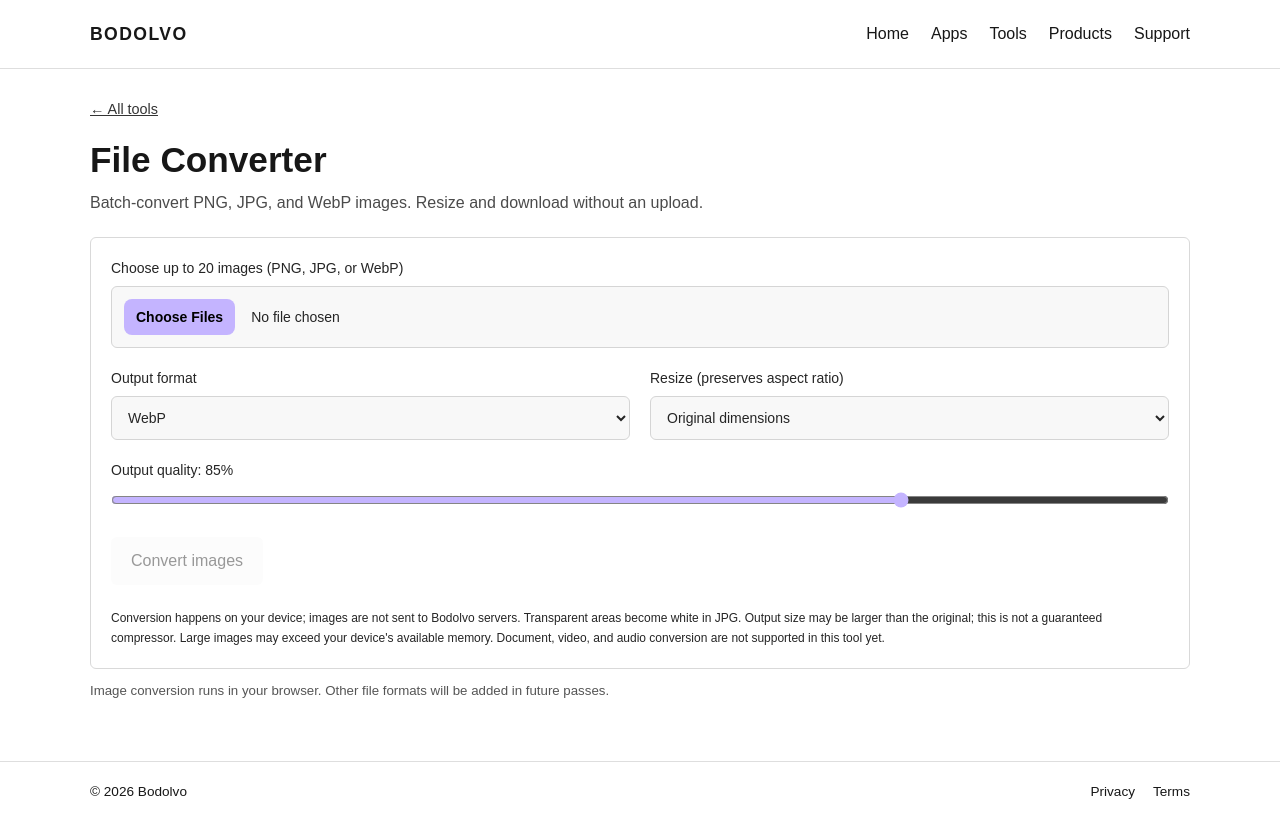
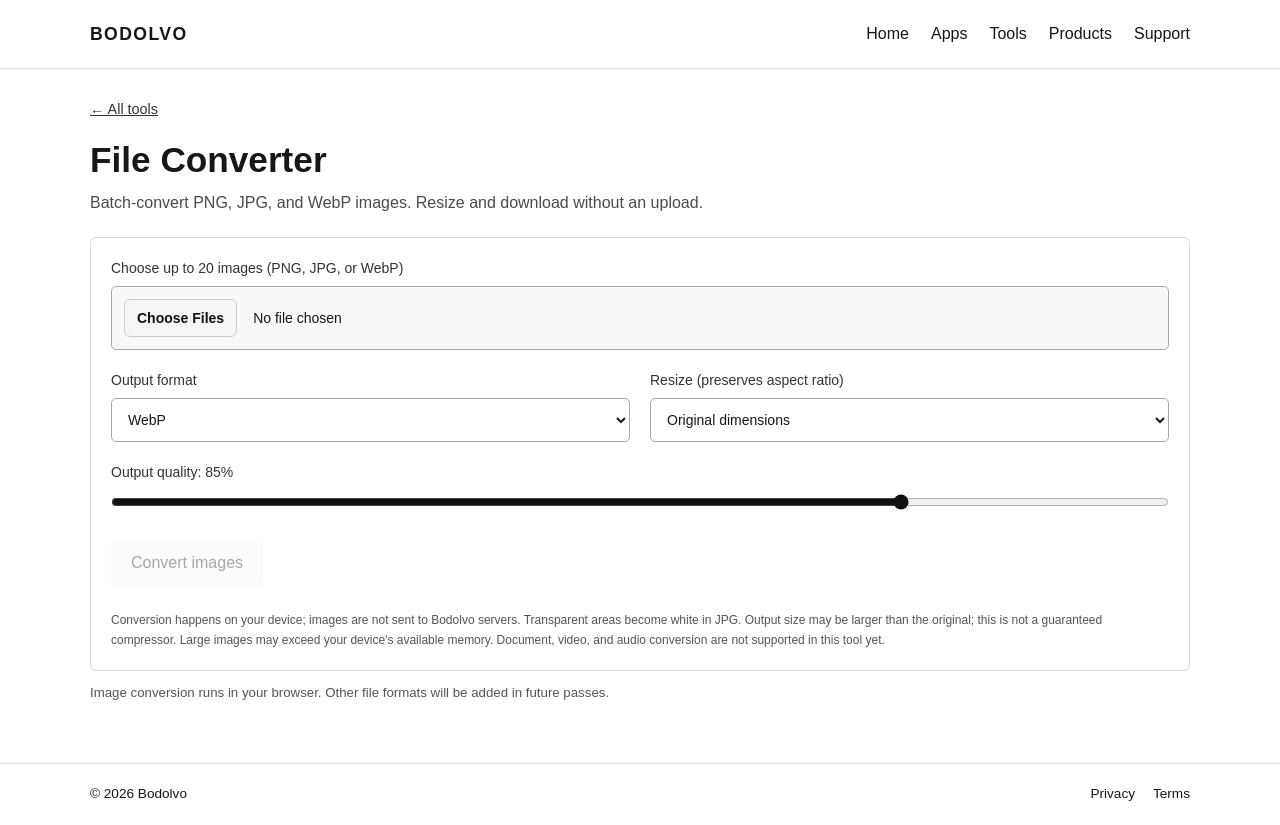
Before and after one commit to VVQU00/bodolvo-web, a Next.js app: page /apps/file-converter in a window 1280 px wide. Built offline with nearby package versions, Linux system fonts and the light colour scheme.

Commit message:
Complete File Converter V1 updates

```diff
--- a/app/apps/file-converter/Tool.tsx
+++ b/app/apps/file-converter/Tool.tsx
@@ -14,6 +14,7 @@ function safeName(name: string) {
   return name.replace(/\.[^.]+$/, "").replace(/[^\w. -]/g, "_").slice(0, 85) || "image";
 }
 async function convertOne(file: File, format: Format, maxEdge: number, quality: number): Promise<Output> {
+  if (file.size === 0) throw new Error("The file is empty.");
   const sourceUrl = URL.createObjectURL(file);
   try {
     const image = new Image();
@@ -52,13 +53,14 @@ export function Tool() {
   const [results, setResults] = useState<Output[]>([]);
   const [error, setError] = useState("");
   const [progress, setProgress] = useState("");
+  const [failures, setFailures] = useState<string[]>([]);
 
   useEffect(() => () => { results.forEach(result => URL.revokeObjectURL(result.url)); }, [results]);
-  const clearResults = () => { setResults([]); setProgress(""); };
+  const clearResults = () => { setResults([]); setProgress(""); setFailures([]); };
   const choose = (list: FileList | null) => {
     if (!list) return;
     const incoming = Array.from(list);
-    const valid = incoming.filter(file => ACCEPTED.includes(file.type) || /\.(png|jpe?g|webp)$/i.test(file.name));
+    const valid = incoming.filter(file => ACCEPTED.includes(file.type) || (!file.type && /\.(png|jpe?g|webp)$/i.test(file.name)));
     setFiles(valid.slice(0, 20));
     clearResults();
     setError(valid.length !== incoming.length ? "Unsupported files were skipped. Choose PNG, JPG, or WebP images." : incoming.length > 20 ? "Only the first 20 images were selected." : "");
@@ -69,15 +71,21 @@ export function Tool() {
     setError("");
     clearResults();
     const completed: Output[] = [];
-    const failures: string[] = [];
+    const failedFiles: string[] = [];
     for (const [index, file] of files.entries()) {
       setProgress(`Converting ${index + 1} of ${files.length}: ${file.name}`);
-      try { completed.push(await convertOne(file, format, maxEdge, quality)); }
-      catch { failures.push(file.name); }
+      try {
+        const output = await convertOne(file, format, maxEdge, quality);
+        // Keep download names distinct when several inputs share a filename.
+        const duplicate = completed.filter(item => item.name === output.name).length;
+        if (duplicate) output.name = `${safeName(file.name)}-${index + 1}.${EXT[format]}`;
+        completed.push(output);
+      } catch { failedFiles.push(file.name); }
     }
     setResults(completed);
     setProgress(`${completed.length} of ${files.length} image${files.length === 1 ? "" : "s"} converted.`);
-    if (failures.length) setError(`Could not convert: ${failures.join(", ")}. Check that these images can be opened in your browser.`);
+    setFailures(failedFiles);
+    if (failedFiles.length) setError(`${failedFiles.length} image${failedFiles.length === 1 ? "" : "s"} could not be converted. Check the filenames below.`);
     setBusy(false);
   };
   const download = (result: Output) => {
@@ -90,24 +98,25 @@ export function Tool() {
   };
   return <div className="space-y-6">
     <div className="grid gap-5 sm:grid-cols-2">
-      <label className="block text-sm text-white/70 sm:col-span-2">Choose up to 20 images (PNG, JPG, or WebP)
-        <input type="file" multiple accept="image/png,image/jpeg,image/webp,.jpg,.jpeg,.png,.webp" onChange={event => choose(event.target.files)} className="mt-2 block w-full rounded-xl border border-white/15 bg-white/5 p-3 text-sm text-white file:mr-4 file:rounded-lg file:border-0 file:bg-violet-300 file:px-3 file:py-2 file:font-semibold file:text-black" />
+      <label className="block text-sm text-[#333] sm:col-span-2">Choose up to 20 images (PNG, JPG, or WebP)
+        <input type="file" multiple accept="image/png,image/jpeg,image/webp,.jpg,.jpeg,.png,.webp" onChange={event => choose(event.target.files)} className="mt-2 block w-full rounded-md border border-[#ccc] bg-white p-3 text-sm text-[#111] file:mr-4 file:rounded-md file:border file:border-[#ccc] file:bg-[#f5f5f5] file:px-3 file:py-2 file:font-semibold file:text-[#111]" />
       </label>
-      <label className="block text-sm text-white/70">Output format
-        <select value={format} onChange={event => { setFormat(event.target.value as Format); clearResults(); }} className="mt-2 w-full rounded-xl border border-white/20 bg-[#151622] p-3 text-white"><option value="image/webp">WebP</option><option value="image/png">PNG</option><option value="image/jpeg">JPG</option></select>
+      <label className="block text-sm text-[#333]">Output format
+        <select value={format} onChange={event => { setFormat(event.target.value as Format); clearResults(); }} className="mt-2 w-full rounded-md border border-[#ccc] bg-white p-3 text-[#111]"><option value="image/webp">WebP</option><option value="image/png">PNG</option><option value="image/jpeg">JPG</option></select>
       </label>
-      <label className="block text-sm text-white/70">Resize (preserves aspect ratio)
-        <select value={maxEdge} onChange={event => { setMaxEdge(Number(event.target.value)); clearResults(); }} className="mt-2 w-full rounded-xl border border-white/20 bg-[#151622] p-3 text-white"><option value={0}>Original dimensions</option><option value={3840}>Max side: 3840 px</option><option value={1920}>Max side: 1920 px</option><option value={1280}>Max side: 1280 px</option><option value={800}>Max side: 800 px</option></select>
+      <label className="block text-sm text-[#333]">Resize (preserves aspect ratio)
+        <select value={maxEdge} onChange={event => { setMaxEdge(Number(event.target.value)); clearResults(); }} className="mt-2 w-full rounded-md border border-[#ccc] bg-white p-3 text-[#111]"><option value={0}>Original dimensions</option><option value={3840}>Max side: 3840 px</option><option value={1920}>Max side: 1920 px</option><option value={1280}>Max side: 1280 px</option><option value={800}>Max side: 800 px</option></select>
       </label>
-      {format !== "image/png" && <label className="block text-sm text-white/70 sm:col-span-2">Output quality: {quality}%
-        <input type="range" min={40} max={100} step={5} value={quality} onChange={event => { setQuality(Number(event.target.value)); clearResults(); }} className="mt-3 w-full accent-violet-300" />
+      {format !== "image/png" && <label className="block text-sm text-[#333] sm:col-span-2">Output quality: {quality}%
+        <input type="range" min={40} max={100} step={5} value={quality} onChange={event => { setQuality(Number(event.target.value)); clearResults(); }} className="mt-3 w-full accent-[#111]" />
       </label>}
     </div>
-    {files.length > 0 && <p className="text-sm text-white/55">{files.length} image{files.length === 1 ? "" : "s"} selected · {readable(files.reduce((total, file) => total + file.size, 0))} total</p>}
-    <button type="button" disabled={!files.length || busy} onClick={run} className="rounded-xl bg-violet-300 px-5 py-3 font-semibold text-black transition hover:bg-violet-200 disabled:cursor-not-allowed disabled:opacity-40">{busy ? "Converting…" : `Convert ${files.length || ""} image${files.length === 1 ? "" : "s"}`}</button>
-    {progress && <p role="status" className="text-sm text-white/65">{progress}</p>}
-    {error && <p role="alert" className="text-sm text-red-300">{error}</p>}
-    {results.length > 0 && <div className="space-y-3"><h2 className="text-lg font-semibold">Ready to download</h2>{results.map((result, index) => <div key={`${result.name}-${index}`} className="flex flex-wrap items-center justify-between gap-3 rounded-xl border border-white/10 bg-white/5 p-3"><div className="min-w-0"><p className="break-all text-sm font-medium">{result.name}</p><p className="text-xs text-white/50">{readable(result.original)} → {readable(result.converted)}</p></div><button type="button" onClick={() => download(result)} className="rounded-lg border border-violet-300/45 px-4 py-2 text-sm text-violet-200 hover:bg-white/10">Download</button></div>)}</div>}
-    <p className="text-xs leading-relaxed text-white/45">Conversion happens on your device; images are not sent to Bodolvo servers. Transparent areas become white in JPG. Output size may be larger than the original; this is not a guaranteed compressor. Large images may exceed your device&apos;s available memory. Document, video, and audio conversion are not supported in this tool yet.</p>
+    {files.length > 0 && <p className="text-sm text-[#555]">{files.length} image{files.length === 1 ? "" : "s"} selected · {readable(files.reduce((total, file) => total + file.size, 0))} total</p>}
+    <button type="button" disabled={!files.length || busy} onClick={run} className="rounded-md bg-[#111] px-5 py-3 font-semibold text-white hover:bg-[#333] disabled:cursor-not-allowed disabled:opacity-40">{busy ? "Converting…" : `Convert ${files.length || ""} image${files.length === 1 ? "" : "s"}`}</button>
+    {progress && <p role="status" className="text-sm text-[#555]">{progress}</p>}
+    {error && <p role="alert" className="text-sm text-[#a11]">{error}</p>}
+    {failures.length > 0 && <ul aria-label="Files that could not be converted" className="list-disc pl-5 text-sm text-[#a11]">{failures.map((name, index) => <li key={`${name}-${index}`} className="break-all">{name}</li>)}</ul>}
+    {results.length > 0 && <div className="space-y-3"><h2 className="text-lg font-semibold">Ready to download</h2>{results.map((result, index) => <div key={`${result.name}-${index}`} className="flex flex-wrap items-center justify-between gap-3 rounded-md border border-[#ddd] bg-white p-3"><div className="min-w-0"><p className="break-all text-sm font-medium">{result.name}</p><p className="text-xs text-[#555]">{readable(result.original)} → {readable(result.converted)}</p></div><button type="button" onClick={() => download(result)} className="rounded-md border border-[#aaa] bg-white px-4 py-2 text-sm text-[#111] hover:bg-[#f5f5f5]">Download</button></div>)}</div>}
+    <p className="text-xs leading-relaxed text-[#555]">Conversion happens on your device; images are not sent to Bodolvo servers. Transparent areas become white in JPG. Output size may be larger than the original; this is not a guaranteed compressor. Large images may exceed your device&apos;s available memory. Document, video, and audio conversion are not supported in this tool yet.</p>
   </div>;
 }
```
Also changed, not shown: FILE-CONVERTER-PASS-08.txt (added).
